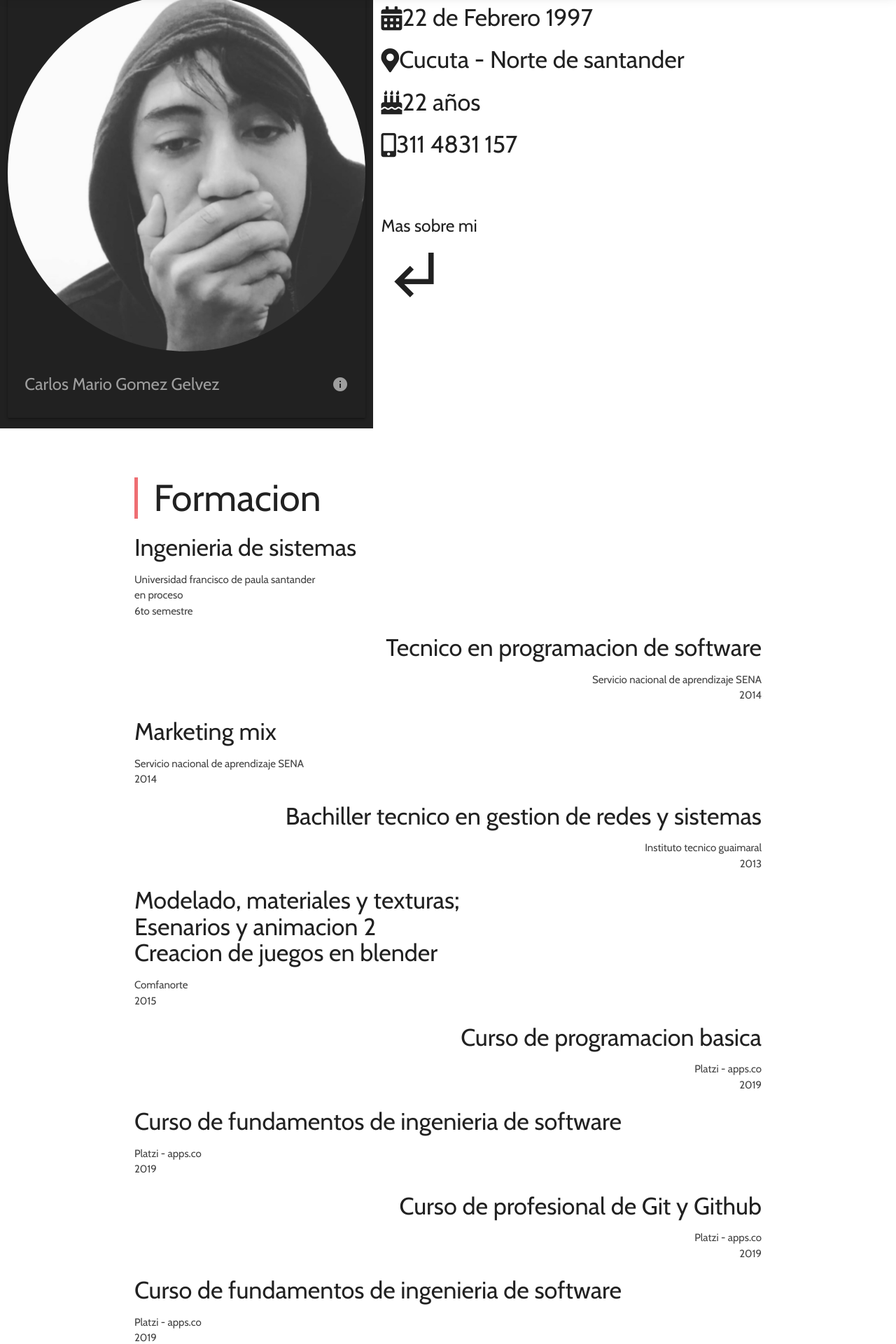
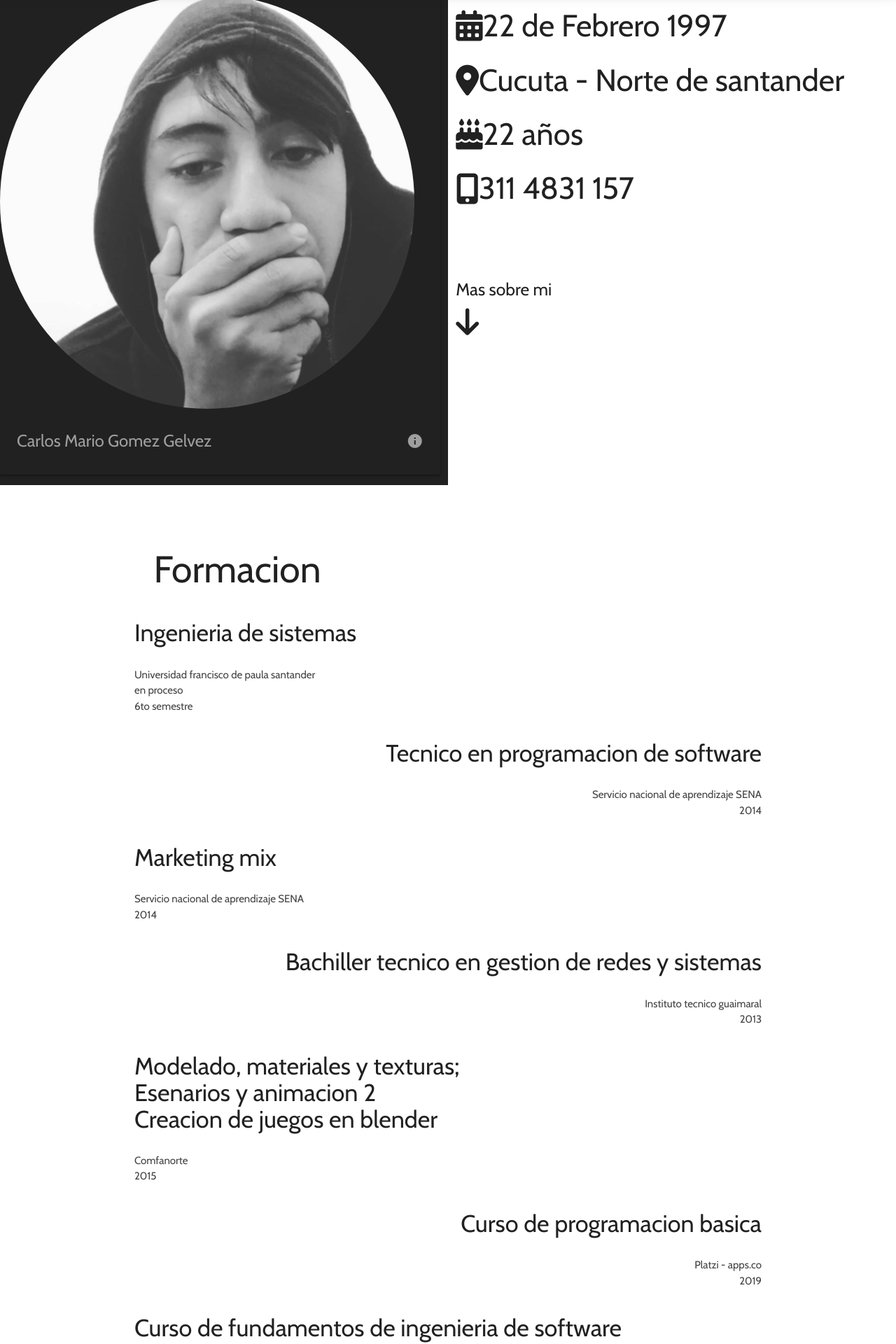
Before and after one commit to gelvezz23/gelvezz23, a React (Create React App) app: page /quiensoy in a window 1280 px wide. Shown: the part 80-2000 px from the top of the page at 70% size. Built offline with nearby package versions, Linux system fonts and the light colour scheme.

Commit message:
add pg-pages 5

```diff
--- a/public/index.html
+++ b/public/index.html
@@ -9,7 +9,7 @@
       name="description"
       content="Web site created using create-react-app"
     />
-    <script src="https://kit.fontawesome.com/2cc4f18d3d.js"></script>
+
     <link rel="stylesheet" href="https://use.fontawesome.com/releases/v5.10.2/css/all.css" integrity="sha384-rtJEYb85SiYWgfpCr0jn174XgJTn4rptSOQsMroFBPQSGLdOC5IbubP6lJ35qoM9" crossorigin="anonymous">
 
     <link href="https://fonts.googleapis.com/icon?family=Material+Icons&style=twotone" rel="stylesheet">
@@ -20,7 +20,7 @@
     <link rel="stylesheet" href="https://cdnjs.cloudflare.com/ajax/libs/materialize/1.0.0/css/materialize.min.css">
 
     <!-- Compiled and minified JavaScript -->
-    <script src="https://cdnjs.cloudflare.com/ajax/libs/materialize/1.0.0/js/materialize.min.js"></script>
+
 
     <link rel="apple-touch-icon" href="logo192.png" />
     <link href="https://fonts.googleapis.com/css?family=Lobster&display=swap" rel="stylesheet">
@@ -53,5 +53,11 @@
       To begin the development, run `npm start` or `yarn start`.
       To create a production bundle, use `npm run build` or `yarn build`.
     -->
+    <script
+            src="https://code.jquery.com/jquery-3.4.1.slim.min.js"
+            integrity="sha256-pasqAKBDmFT4eHoN2ndd6lN370kFiGUFyTiUHWhU7k8="
+            crossorigin="anonymous"></script>
+    <script src="https://cdnjs.cloudflare.com/ajax/libs/materialize/1.0.0/js/materialize.min.js"></script>
+    <script src="https://kit.fontawesome.com/2cc4f18d3d.js"></script>
   </body>
 </html>
--- a/src/Component/Body/index.js
+++ b/src/Component/Body/index.js
@@ -6,72 +6,57 @@ class Body extends Component {
 
     render() {
         return (
-
-            <div className="col s12 center">
+            <div className="col s12">
+                <div className="col s12 center algo section">
                     <h3 className="animated fadeIn delay-1s">Bienvenidos a mi mundo.</h3>
                     <div className="divider"></div>
-                <div className="container center">
+
+                    <div className="container center col s12">
                         <div className="col s12"><br/><br/></div>
 
-                    <div className="row valign-wrapper">
-                        <div className="col s2 animated bounceIn delay-2s ">
+                        <div className="row">
+
+                            <div className="col s12 m10 l2 animated bounceIn delay-2s">
                                 <a href="https://www.facebook.com/carlosmario.gomezgelvez">
                                     <img className="icon-social " src="https://cdn.svgporn.com/logos/facebook.svg"/>
                                 </a>
+                                <h5>Facebook</h5>
                             </div>
-                        <div className="col s2 animated bounceIn delay-2s">
+                            <div className="col s12 m10 l2 animated bounceIn delay-2s">
                                 <a href="https://www.instagram.com/carlosmariogomezgelvez/">
-                                <img className="icon-social " src="https://cdn.svgporn.com/logos/instagram-icon.svg"/>
+                                    <img className="icon-social" src="https://cdn.svgporn.com/logos/instagram-icon.svg"/>
                                 </a>
+                                <h5>Instagram</h5>
                             </div>
-                        <div className="col s2 animated bounceIn delay-2s">
+                            <div className="col s12 m10 l2 animated bounceIn delay-2s">
                                 <a href="https://www.youtube.com/user/gelvez21">
                                     <img className="icon-social" src="https://cdn.svgporn.com/logos/youtube.svg"/>
                                 </a>
+                                <h5>Youtube</h5>
                             </div>
-                        <div className="col s2 animated bounceIn delay-2s">
+                            <div className="col s12 m10 l2 animated bounceIn delay-2s">
                                 <a href="https://twitter.com/23_mao">
                                     <img className="icon-social" src="https://cdn.svgporn.com/logos/twitter.svg"/>
                                 </a>
+                                <h5>Twitter</h5>
                             </div>
-                        <div className="col s2 animated bounceIn delay-2s">
+                            <div className="col s12 m10 l2 animated bounceIn delay-2s">
                                 <a href="https://github.com/gelvezz23">
                                     <img className="icon-social" src="https://cdn.svgporn.com/logos/github-icon.svg"/>
                                 </a>
+                                <h5>Github</h5>
                             </div>
-                        <div className="col s2 animated bounceIn delay-2s">
-                            <a href="https://www.linkedin.com/in/carlos-mario-gomez-gelvez-07888a116/">
+                            <div className="col s12 m10 l2 animated bounceIn delay-2s ">
+                                <a href="https://www.linkedin.com/in/carlos-mario-gomez-gelvez-07888a116/" >
                                     <img className="icon-social" src="https://cdn.svgporn.com/logos/linkedin.svg"/>
                                 </a>
+                                <h5>Linkedin</h5>
+                            </div>
+                        </div>
+                    </div>
                 </div>
 
-                    </div>
-
-                    <div className="row">
-                        <div className="col s2 animated bounceIn delay-3s">
-                            <h5>Facebook</h5>
-                        </div>
-                        <div className="col s2 s2 animated bounceIn delay-3s">
-                            <h5>Instagram</h5>
-                        </div>
-                        <div className="col s2 s2 animated bounceIn delay-3s">
-                            <h5>Youtube</h5>
-                        </div>
-                        <div className="col s2 s2 animated bounceIn delay-3s">
-                            <h5>Twitter</h5>
-                        </div>
-                        <div className="col s2 s2 animated bounceIn delay-3s">
-                            <h5>Github</h5>
-                        </div>
-                        <div className="col s2 s2 animated bounceIn delay-3s">
-                            <h5>Linkedin</h5>
-                        </div>
-
-                    </div>
-
-                </div>
-
-                <footer className="page-footer grey darken-4">
+                <footer className="page-footer grey darken-4 section">
                     <div className="container">
                         <div className="row">
                             <div className="col l6 s12">
--- a/src/Component/Body/style.css
+++ b/src/Component/Body/style.css
@@ -1,9 +1,22 @@
 
 
 .page-footer{
-    position:fixed;
+    position: static;
     bottom:0;
     left:0;
     width:100%;
+}
+.algo{
+    position:static;
+    width:100%;
 
 }
+
+@media (max-width: 386px)  {
+    .page-footer{
+
+        bottom:0;
+        left:0;
+        width:100%;
+    }
+}
--- a/src/Component/Menu/index.js
+++ b/src/Component/Menu/index.js
@@ -20,7 +20,7 @@ class Menu extends Component {
                             <div className="nav-wrapper navbg-color z-depth-3">
                                 <Link to="/home" className="brand-logo"><img className="logo" src={logo}/></Link>
                                 <a href="#" data-target="mobile-demo"
-                                   className="sidenav-trigger waves-effect waves-purple">
+                                   className="sidenav-trigger ">
                                     <i className="large material-icons">menu</i></a>
 
                                 <ul className="right hide-on-med-and-down">
@@ -42,20 +42,18 @@ class Menu extends Component {
                                     </li>
 
                                 </ul>
-                                <ul className="sidenav" id="mobile-demo">
-                                    <li><Link to="/home"> Inicio </Link></li>
-                                    <li><Link to="/quiensoy"> Quien soy </Link></li>
-                                    <li><Link to="/sobremi"> Sobre mi </Link></li>
-                                    <li><Link to="/anexos"> Anexos </Link></li>
 
-                                </ul>
                             </div>
 
                         </nav>
+                    </div>
+                    <ul className="sidenav" id="mobile-demo">
+                        <li><Link to="/home"> Inicio </Link></li>
+                        <li><Link to="/quiensoy"> Quien soy </Link></li>
+                        <li><Link to="/sobremi"> Sobre mi </Link></li>
+                        <li><Link to="/anexos"> Anexos </Link></li>
+                    </ul>
 
-
-
-                    </div>
                     <Route exact path="/gelvezz23" component={Home}/>
                     <Route exact path="/home" component={Home}/>
                     <Route exact path="/quiensoy" component={Quiensoy}/>
--- a/src/Component/Quiensoy/index.js
+++ b/src/Component/Quiensoy/index.js
@@ -7,9 +7,9 @@ class Quiensoy extends Component {
 
 
         return (
-            <div className="">
+            <div className="col s12">
                 <div className="row">
-                    <div className="siseñor col s5 grey darken-4">
+                    <div className="siseñor col s12 m6 l6  grey darken-4">
                         <div className="card grey darken-4">
                             <div className="waves-effect waves-block waves-light">
                                 <img src={Profile} alt="" className=" circle profile responsive-img"/>
@@ -35,96 +35,96 @@ class Quiensoy extends Component {
 
 
                     </div>
-                    <div className="col s7">
-                        <h4 className="valign-wrapper animated fadeIn delay-1s">
-                         <i className="fas fa-calendar-alt"></i>
-
+                    <div className="col s12 m6 l6">
+                        <h3 className="valign-wrapper animated fadeIn delay-1s">
+                            <i className="fas fa-calendar-alt"></i>
                             22 de Febrero 1997
-                        </h4>
-                        <h4 className="valign-wrapper animated fadeIn delay-2s">
+                        </h3>
+                        <h3 className="valign-wrapper animated fadeIn delay-2s">
                             <i className="fas fa-map-marker-alt"></i>
                             Cucuta - Norte de santander
-                        </h4>
-                        <h4 className="valign-wrapper animated fadeIn delay-3s">
+                        </h3>
+                        <h3 className="valign-wrapper animated fadeIn delay-3s">
                             <i className="fas fa-birthday-cake"></i>
                             22 años
-                        </h4>
-                        <h4 className="valign-wrapper animated fadeIn delay-4s">
+                        </h3>
+                        <h3 className="valign-wrapper animated fadeIn delay-4s">
                             <i className="fas fa-mobile-alt"></i>
                             311 4831 157
-                        </h4>
-                        <h4 className="valign-wrapper animated fadeIn delay-5s">
+                        </h3>
+                        <h3 className="valign-wrapper animated fadeIn delay-5s">
                             <i className="fas fa-at"></i>
                             Mao_23_@hotmail.com
-                        </h4>
+                        </h3>
 
-                        <h4 className="animated fadeIn delay-6s"><h5>Mas sobre mi</h5>
-                            <i className="material-icons large">
-                                subdirectory_arrow_left
-                            </i></h4>
+                        <h3 className="animated fadeIn delay-6s"><h5>Mas sobre mi</h5>
+                            <i className="fas fa-arrow-down"></i>
+                        </h3>
                     </div>
                 </div>
 
 
-                <div className="section white">
-                    <div className="row container">
+                <div className="section container white col s12">
+                    <div className="row col s12">
                         <blockquote>
-                            <h2 className="header">Formacion</h2>
+                            <h2 className="header col s12">Formacion</h2>
                         </blockquote>
 
 
-                        <h4 className="header">Ingenieria de sistemas</h4>
-                        <p className="grey-text text-darken-3 lighten-3">Universidad francisco de paula santander
+                        <h4 className="header col s12 ">Ingenieria de sistemas</h4>
+                        <p className="grey-text text-darken-3 lighten-3 col s12">Universidad francisco de paula
+                            santander
                             <br/>en proceso
                             <br/>6to semestre</p>
 
 
-
-                        <h4 className="header right-align">Tecnico en programacion de software</h4>
-                        <p className="grey-text text-darken-3 lighten-3 right-align">Servicio nacional de aprendizaje
+                        <h4 className="header right-align col s12">Tecnico en programacion de software</h4>
+                        <p className="grey-text text-darken-3 lighten-3 right-align col s12">Servicio nacional de
+                            aprendizaje
                             SENA
                             <br/>2014</p>
 
 
-                        <h4 className="header ">Marketing mix</h4>
-                        <p className="grey-text text-darken-3 lighten-3">Servicio nacional de aprendizaje SENA
+                        <h4 className="header col s12">Marketing mix</h4>
+                        <p className="grey-text text-darken-3 lighten-3 col s12">Servicio nacional de aprendizaje SENA
                             <br/>2014</p>
 
-                        <h4 className="header right-align">Bachiller tecnico en gestion de redes y sistemas</h4>
-                        <p className="grey-text text-darken-3 lighten-3 right-align">Instituto tecnico guaimaral
+                        <h4 className="header right-align col s12">Bachiller tecnico en gestion de redes y sistemas</h4>
+                        <p className="grey-text text-darken-3 lighten-3 right-align col s12">Instituto tecnico guaimaral
                             <br/>2013</p>
 
-                        <h4 className="header">Modelado, materiales y texturas;
+                        <h4 className="header col s12">Modelado, materiales y texturas;
                             <br/>Esenarios y animacion 2
                             <br/>Creacion de juegos en blender</h4>
-                        <p className="grey-text text-darken-3 lighten-3">Comfanorte
+                        <p className="grey-text text-darken-3 lighten-3 col s12">Comfanorte
                             <br/>2015</p>
 
-                        <h4 className="header right-align">Curso de programacion basica</h4>
-                        <p className="grey-text text-darken-3 lighten-3 right-align">Platzi - apps.co
+                        <h4 className="header right-align col s12">Curso de programacion basica</h4>
+                        <p className="grey-text text-darken-3 lighten-3 right-align col s12">Platzi - apps.co
                             <br/>2019</p>
 
-                        <h4 className="header">Curso de fundamentos de ingenieria de software</h4>
-                        <p className="grey-text text-darken-3 lighten-3 ">Platzi - apps.co
+                        <h4 className="header col s12">Curso de fundamentos de ingenieria de software</h4>
+                        <p className="grey-text text-darken-3 lighten-3 col s12">Platzi - apps.co
                             <br/>2019</p>
 
-                        <h4 className="header right-align">Curso de profesional de Git y Github</h4>
-                        <p className="grey-text text-darken-3 lighten-3 right-align">Platzi - apps.co
+                        <h4 className="header right-align col s12">Curso de profesional de Git y Github</h4>
+                        <p className="grey-text text-darken-3 lighten-3 right-align col s12">Platzi - apps.co
                             <br/>2019</p>
 
-                        <h4 className="header">Curso de fundamentos de ingenieria de software</h4>
-                        <p className="grey-text text-darken-3 lighten-3 ">Platzi - apps.co
+                        <h4 className="header col s12">Curso de fundamentos de ingenieria de software</h4>
+                        <p className="grey-text text-darken-3 lighten-3 col s12">Platzi - apps.co
                             <br/>2019</p>
 
-                        <h4 className="header right-align">Curso de 0 a experto en React JS + Redux + ES6 </h4>
-                        <p className="grey-text text-darken-3 lighten-3 right-align "> Udemy
+                        <h4 className="header right-align col s12">Curso de 0 a experto en React JS + Redux + ES6 </h4>
+                        <p className="grey-text text-darken-3 lighten-3 right-align col s12"> Udemy
                             <br/>en proceso
                             <br/>2019</p>
-
-                        <div className="chip"><i className="fas fa-laptop-code"></i></div>
-                        <div className="chip"><i className="fab fa-dev"></i></div>
-                        <div className="chip"><i className="fas fa-code"></i></div>
-                        <div className="chip"><i className="fas fa-file-code"></i></div>
+                        <div className="col s12">
+                            <div className="chip"><i className="fas fa-laptop-code"></i></div>
+                            <div className="chip"><i className="fab fa-dev"></i></div>
+                            <div className="chip"><i className="fas fa-code"></i></div>
+                            <div className="chip"><i className="fas fa-file-code"></i></div>
+                        </div>
                     </div>
 
                 </div>
--- a/src/Component/Quiensoy/style.css
+++ b/src/Component/Quiensoy/style.css
@@ -10,14 +10,7 @@ html, body{
     margin :0px;
 }
 .siseñor{
-    display: flex;
-    flex-direction: column;
-    top:0;
-    bottom:0;
-    left:0;
-    width:100%;
-    height: 100vh;
-    flex: 1;
+
 }
 .icon-size{
 
```
Lines whose indentation alone changed are shown as unchanged.
